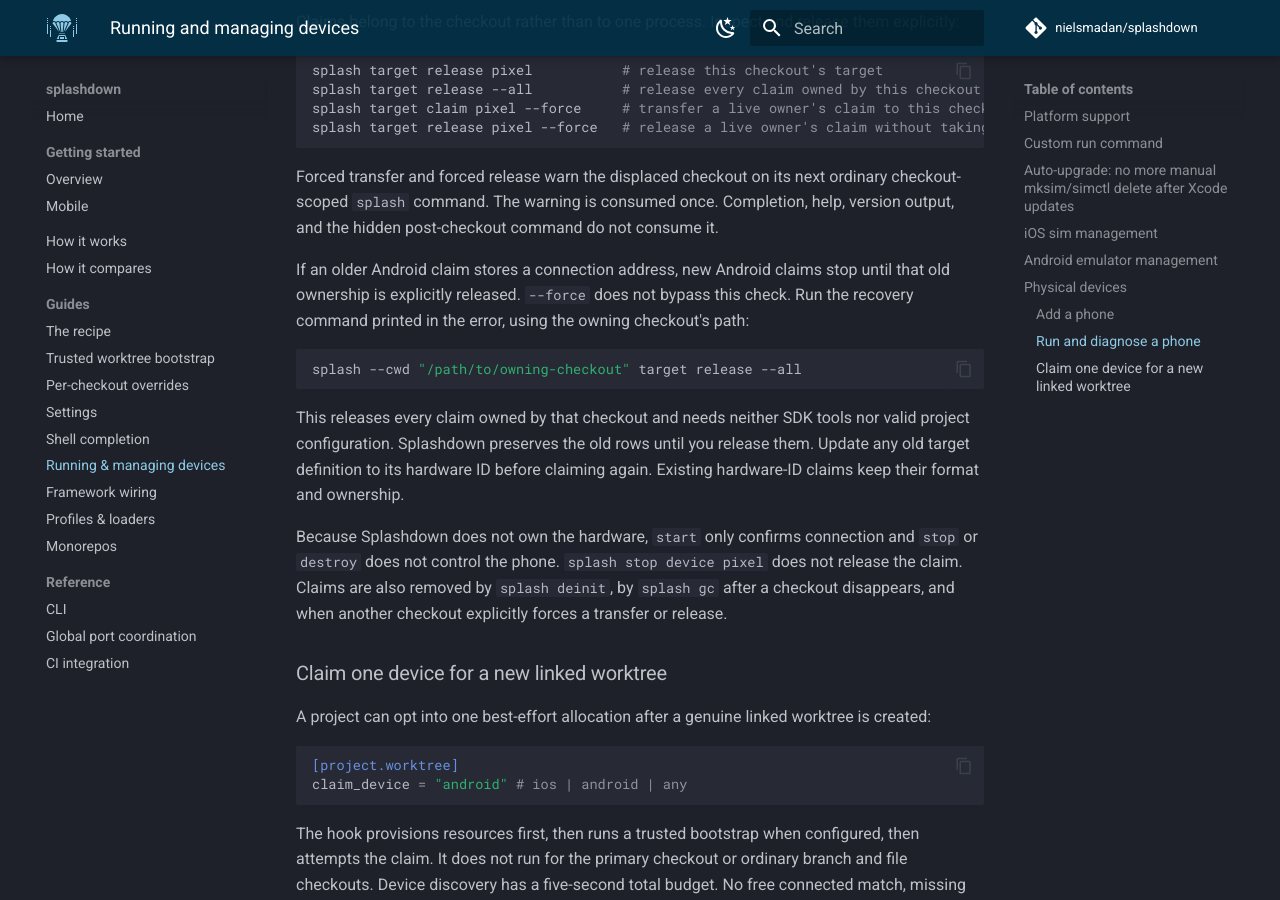
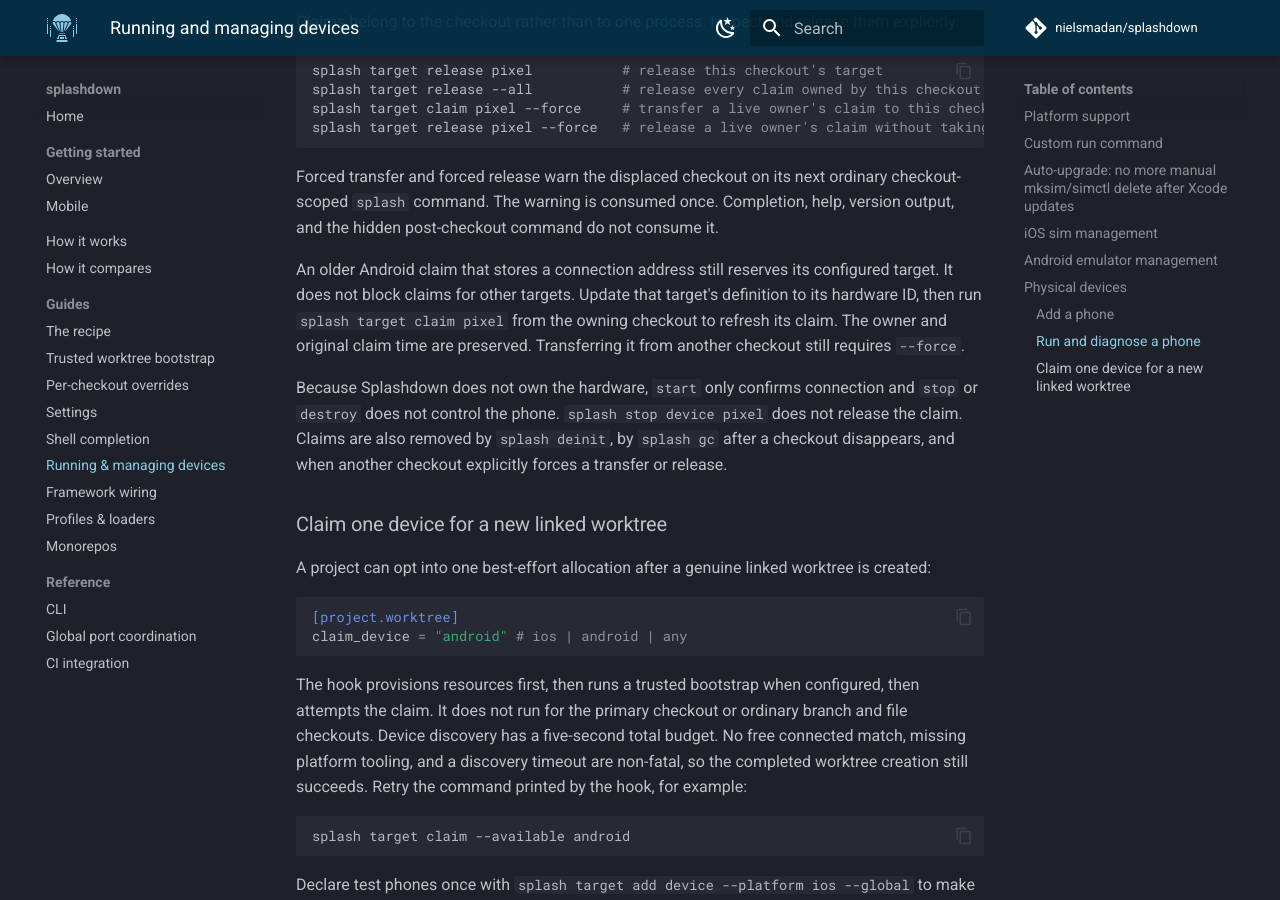
Before and after one commit to nielsmadan/splashdown, an MkDocs documentation site: the page built from docs/user/devices.md, in a window 1280 px wide and 900 px high, scrolled down 8468 px. Built offline with MkDocs 1.6.1 and Material for MkDocs 9.7.7, drawn with Linux system fonts in a browser that asks for light colours; comment, search, counter and statistics services are not loaded.

Commit message:
fix: isolate android device claim conflicts

````diff
--- a/docs/user/devices.md
+++ b/docs/user/devices.md
@@ -314,18 +314,11 @@
 checkout-scoped `splash` command. The warning is consumed once. Completion, help, version output,
 and the hidden post-checkout command do not consume it.
 
-If an older Android claim stores a connection address, new Android claims stop until that old
-ownership is explicitly released. `--force` does not bypass this check. Run the recovery command
-printed in the error, using the owning checkout's path:
-
-```sh
-splash --cwd "/path/to/owning-checkout" target release --all
-```
-
-This releases every claim owned by that checkout and needs neither SDK tools nor valid project
-configuration. Splashdown preserves the old rows until you release them. Update any old target
-definition to its hardware ID before claiming again. Existing hardware-ID claims keep their
-format and ownership.
+An older Android claim that stores a connection address still reserves its configured target.
+It does not block claims for other targets. Update that target's definition to its hardware ID,
+then run `splash target claim pixel` from the owning checkout to refresh its claim. The owner
+and original claim time are preserved. Transferring it from another checkout still requires
+`--force`.
 
 Because Splashdown does not own the hardware, `start` only confirms connection and
 `stop` or `destroy` does not control the phone. `splash stop device pixel` does not release the
````
Also changed, not shown: docs/tech/devices.md (+3 -4 lines), docs/tech/registry.md (+4 -6 lines), docs/user/cli.md (+2 -0 lines), 3 other files.
